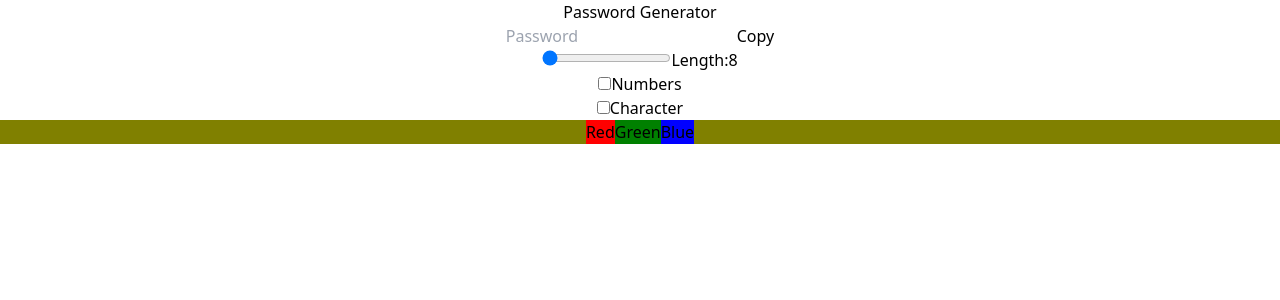
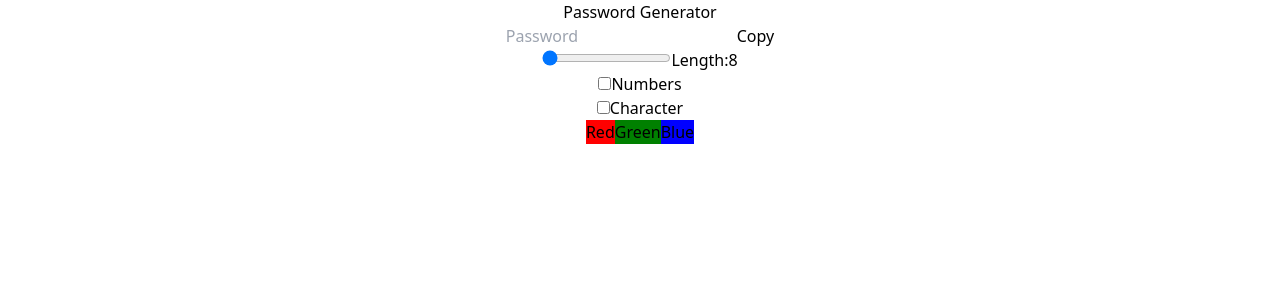
Before and after one commit to manishjadhav06/Base_React-AiO, a React (Vite) app: page / in a window 1280 px wide. Shown: the top 300 px of the page. Built offline with nearby package versions, Linux system fonts and the light colour scheme.

Commit message:
added bg changer and pass generator together

```diff
--- a/src/App.jsx
+++ b/src/App.jsx
@@ -5,7 +5,7 @@ function App() {
   const [num, setNum] = useState(false)
   const [char, setChar] = useState(false)
   const [passw, setPassw] = useState("")
-  const [color, setColor] = useState("olive")
+  const [color, setColor] = useState("white")
 
   const passwordGenerator = useCallback(() => {
     let pass = ""
@@ -21,7 +21,9 @@ function App() {
 
   return (
     <>
-      <div className="w-full max-w-md mx-auto shadow-md rounded-lg px-4 py-3 my-8 bg-gray-400 text-orange-500">
+
+      <div className="w-auto h-screen py-8 duration-200" style={{ backgroundColor: color }}>
+        <div className="max-w-md mx-auto shadow-md rounded-lg px-4 py-3 bg-gray-400 text-orange-500">
           <h1 className="text-white">Password Generator</h1>
           <div className="flex shadow rounded-lg overflow-hidden mb-4">
             <input type="text" value={passw} className="outline-none w-full py-1 px-3" placeholder="Password" readOnly />
@@ -29,38 +31,36 @@ function App() {
           </div>
           <div className="flex text-sm gap-x-2">
             <div className=" flex item-center gap-x-1">
-            <input type="range" min={8} max={16} value={length} className="cursor-pointer" onChange={(e)=>{setLength(e.target.value)}}/>
+              <input type="range" min={8} max={16} value={length} className="cursor-pointer" onChange={(e) => { setLength(e.target.value) }} />
               <label htmlFor="">Length:{length}</label>
             </div>
             <div className="flex items-center gap-x-1">
-            <input type="checkbox" defaultChecked={num} id="numInput" onChange={()=>{setNum((prev)=>!prev)}}/>
+              <input type="checkbox" defaultChecked={num} id="numInput" onChange={() => { setNum((prev) => !prev) }} />
               <label htmlFor="">Numbers</label>
             </div>
             <div className="flex items-center gap-x-1">
-          <input type="checkbox" defaultChecked={char} id="numInput" onChange={()=>{setChar((prev)=>!prev)}}/>
+              <input type="checkbox" defaultChecked={char} id="numInput" onChange={() => { setChar((prev) => !prev) }} />
               <label htmlFor="">Character</label>
             </div>
           </div>
         </div>
-       {/*----------- Background Changer--------------- */}
 
-       <div className="w-full h-screen duration-200" style={{backgroundColor: color}}>
         <div className="fixed flex flex-wrap justify-center bottom-12 inset-x-0 px-2">
           <div className="flex flex-wrap justify-center gap-3 shadow-lg bg-white px-3 py-2 rounded-3xl">
             <button
               onClick={() => setColor("red")}
               className="outline-none px-4 py-1 rounded-full text-white shadow-lg"
-          style={{backgroundColor: "red"}}
+              style={{ backgroundColor: "red" }}
             >Red</button>
             <button
               onClick={() => setColor("green")}
               className="outline-none px-4 py-1 rounded-full text-white shadow-lg"
-          style={{backgroundColor: "green"}}
+              style={{ backgroundColor: "green" }}
             >Green</button>
             <button
               onClick={() => setColor("blue")}
               className="outline-none px-4 py-1 rounded-full text-white shadow-lg"
-          style={{backgroundColor: "blue"}}
+              style={{ backgroundColor: "blue" }}
             >Blue</button>
           </div>
         </div>
```
Lines whose indentation alone changed are shown as unchanged.
